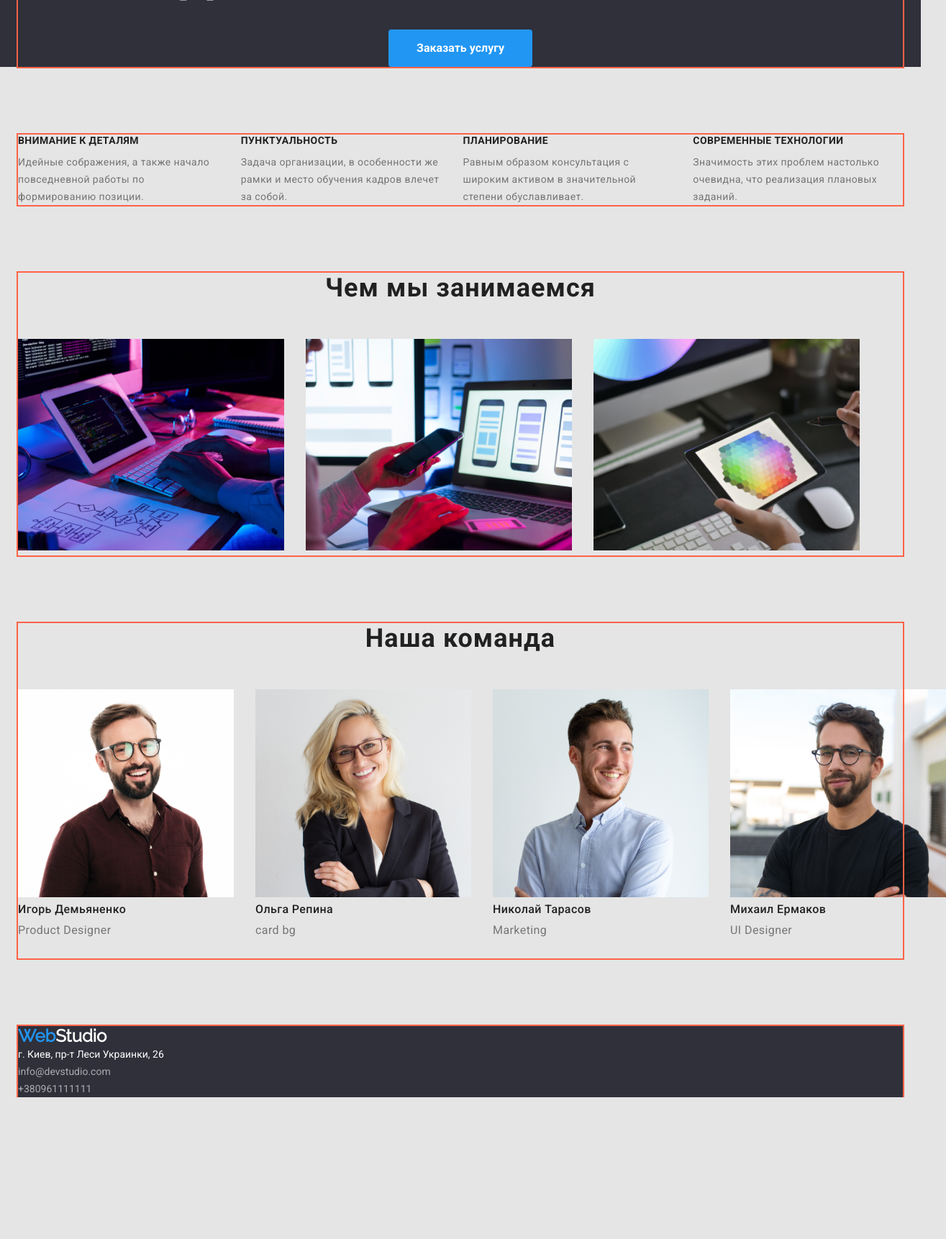
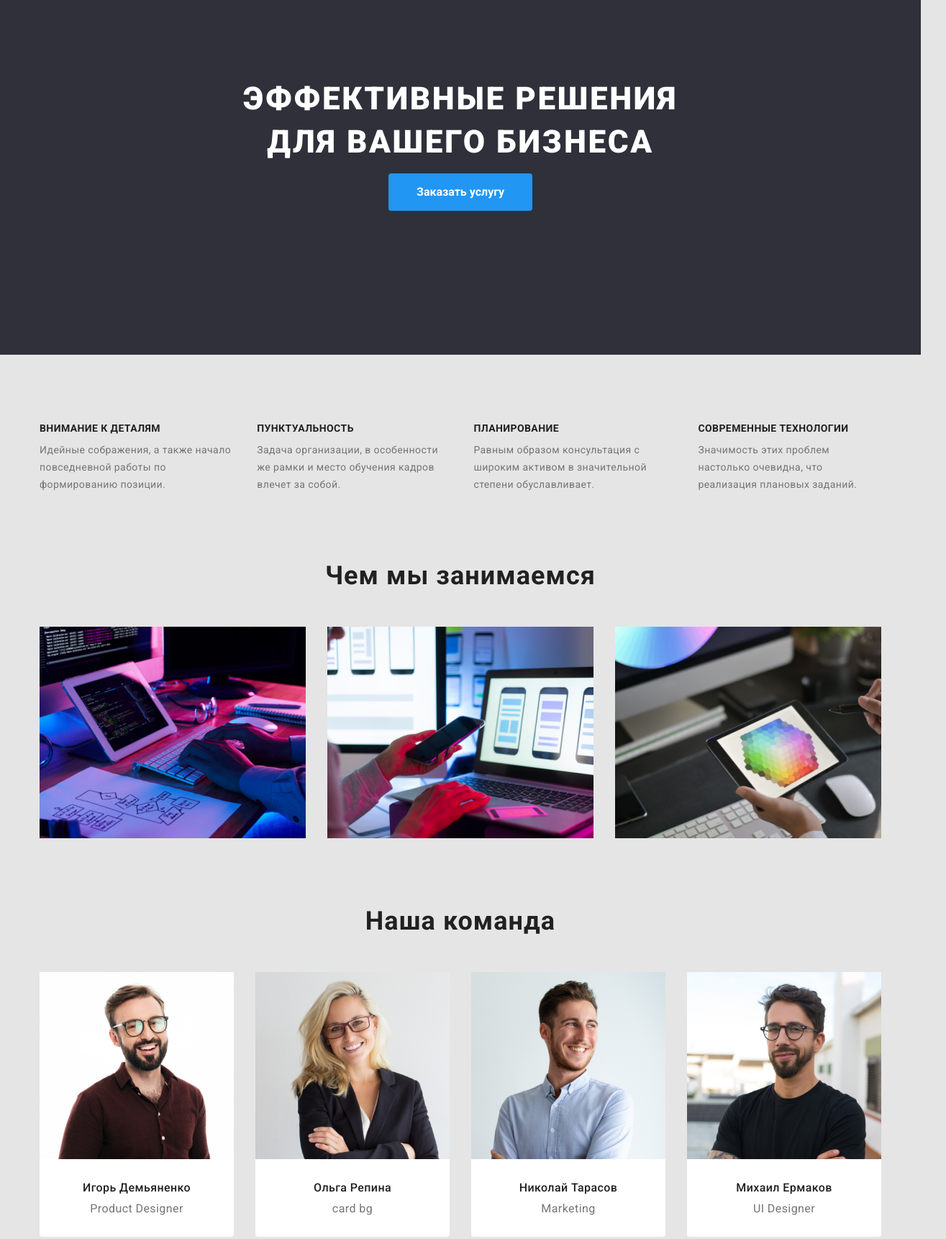
Before and after one commit to olesiatsven/goit-markup-hw-03, a plain HTML site: page index.html in a window 1280 px wide. Shown: the part 203-1925 px from the top of the page at 72% size, 1315 px wide, since content can reach past the window. Before the commit the page ends 1728 px from the top, so only its background shows below. Drawn offline with Linux system fonts and the light colour scheme.

Commit message:
Готове 3 дз

```diff
--- a/css/styles.css
+++ b/css/styles.css
@@ -32,10 +32,17 @@ margin: 0;
 text-decoration: none;
 }
  h1,h2,h3,h4,h5,p{
+     display: block;
      margin-top: 0;
      margin-bottom: 0;
+     width: 100%;
  }
 
+ img {
+     display: block;
+     width: 100%;
+     height: auto;
+ }
 
 /* logo */
 .logo {
@@ -133,8 +140,16 @@ margin-right: 50px;
 .hero-title {
 	color: var(--text-white-color);
     text-transform: uppercase;
-    margin-top: 0;
-    margin-bottom: 30px;
+    margin-top: 30px;
+
+    font-family: Roboto;
+    font-style: normal;
+    font-weight: 900;
+    font-size: 44px;
+    line-height: 60px;
+    text-align: center;
+    letter-spacing: 0.06em;
+    text-transform: uppercase;
 }
 .hero {
     background-color: var(--background-color);
@@ -145,7 +160,9 @@ margin-right: 50px;
     line-height: 60px;
     text-align: center;
     letter-spacing: 0.06em;
-    text-transform: uppercase;
+    padding-top: 200px;
+    padding-bottom: 200px;
+
 }
 /* button */
 .button {
@@ -182,16 +199,13 @@ letter-spacing: 0.03em;
 
 /* Preferences section */
 
-.list
-.work-list,
-.list-team,
-.preferences-list,
-.preferences-item  {
+.preferences-list .item {
     margin-right: 30px;
+    width: calc(( 100% - 3* 30px) / 4 ));
 
 }
-.list-team,
-.preferences-item:last-child {
+
+.preferences-list .item:last-child {
 margin-right: 0;
 }
 
@@ -211,29 +225,28 @@ margin-right: 0;
     text-align: left;
 }
 
+.text {
+    text-align: left;
+}
 /* What are we doing */
 
 
 .work-list {
     display: flex;
-    flex-wrap: nowrap;
+    padding-left: 0;
+    padding-right: 0;
 
 }
 
-.work-item {
-   width: calc((100%-30px*2)/3);
-    margin-right: 30px;
-
-
+.work-list .item {
+   width: calc((100% - 30px * 2 ) / 3);
+   margin-right: 30px;
 
 }
-.work-item:last-child {
+.work-list .item:last-child {
     margin-right: 0;
 }
 
-.work-item {
-  width: calc((100%-30px*2)/3);
-}
 .title-main {
     color: #212121;
     font-family: Roboto;
@@ -250,11 +263,22 @@ margin-right: 0;
 
 /* TEAM */
 
-.list-team {
-width: calc ((100% - 30px *3 ) / 4);
+.list-team .item {
+    width: calc(( 100% - 30px *3) / 4);
+    margin-right: 30px;
+    background: #FFFFFF;
+    border-radius: 0px 0px 4px 4px;
+
+
+
 }
-.list-team .item {
-    margin-right: 30px;
+.list-team .item:last-child {
+    margin-right: 0;
+}
+
+.team-name,
+.section-team {
+    text-align: center;
 }
 
 
@@ -266,7 +290,7 @@ width: calc ((100% - 30px *3 ) / 4);
     font-weight: 500;
     font-size: 16px;
     line-height: 19px;
-    margin-top: 0;
+    margin-top: 30px;
     margin-bottom: 10px;
 
 }
@@ -284,7 +308,13 @@ width: calc ((100% - 30px *3 ) / 4);
 /* footer */
 
 .footer-info {
-	background-color: var(--background-color);
+    background-color: var(--background-color);
+    padding-top: 60px;
+    padding-bottom: 60px;
+
+}
+.address-items {
+    margin-top: 20px;
 }
 .address-info {
     color: var(--text-white-color);
@@ -302,6 +332,8 @@ width: calc ((100% - 30px *3 ) / 4);
     font-weight: normal;
     font-size: 14px;
     line-height: 24px;
+    display: inline-block;
+    margin-top: 9px;
 }
 .nav-item:hover {
 	color: var(--accent-color);
@@ -309,7 +341,8 @@ width: calc ((100% - 30px *3 ) / 4);
 
 
 .logo-style {
-	color: var(--accent-color);
+    color: var(--accent-color);
+    margin-top: 60px;
 }
 .logo-over {
 	color: var(--text-white-color);
@@ -325,23 +358,63 @@ width: calc ((100% - 30px *3 ) / 4);
 
 }
 
+
+.button-container {
+
+
+}
 .button-list {
+    display: flex;
     color: var(--title-text-color);
     font-family: Roboto;
     font-style: 400;
     font-weight: 500;
     font-size: 16px;
     line-height: 26px;
-    text-align: center;
+
     letter-spacing: 0.03em;
+    margin-bottom: 34px;
+    justify-content: center;
+    text-decoration: none;
+
 }
 
-.button-item :focus,
-.button-item :hover {
+.button-item {
+/* width: calc(( 100% - 30px *4) / 5); */
+
+padding: 6px 22px;
+min-width: 73px;
+margin-right: 8px;
+border-radius: 4px;
+justify-content: center;
+font-family: Roboto;
+font-style: normal;
+font-weight: 500;
+font-size: 16px;
+line-height: 1.62;
+text-align: center;
+letter-spacing: 0.03em;
+border:  1px solid transparent;
+background-color: var(--background-color-button);
+color: var(--title-text-color);
+
+}
+
+
+.button-item:last-child {
+    margin-right: 0;
+}
+
+.button-list :focus,
+.button-list :hover {
+
+    /* box-shadow: 0px 4px 4px rgba(0, 0, 0, 0.15); */
     color: var(--text-white-color);
     background-color: var(--accent-color);
 
 }
+
+
 
 .portfolio-list {
 
@@ -354,9 +427,11 @@ width: calc ((100% - 30px *3 ) / 4);
     font-size: 16px;
     line-height: 30px;
     letter-spacing: 0.03em;
+
 }
 .portfolio-item {
-    width: calc((100%-30px*2)/3);
+    width: calc(( 100% - 30px *2 ) / 3);
+    margin-right: 30px;
     margin-bottom: 30px;
 }
 
@@ -377,15 +452,22 @@ width: calc ((100% - 30px *3 ) / 4);
     font-size: 18px;
     line-height: 36px;
     letter-spacing: 0.06em;
+    margin-left: 24px;
+    margin-right: 24px;
+    margin-top: 20px;
 
 }
 /* block */
 .container{
-    width: 1230px;
-    margin-left: auto;
-    margin-right: auto;
-    outline: 2px solid tomato;
+    width: 1200px;
+    padding: 0 15px;
+    margin: 0 auto;
+
 }
 
-
- /* test */
+.portfolio-category {
+    margin-top: 4px;
+    margin-left:24px ;
+    margin-right: 24px;
+    margin-bottom: 20px;
+}
--- a/index.html
+++ b/index.html
@@ -58,19 +58,19 @@
 			<section class="section">
 				<div class="container">
 					<ul class="preferences-list">
-						<li class="preferences-item">
+						<li class="item">
 							<h2 class="section-title">внимание к деталям</h2>
 							<p class="text">Идейные сображения, а также начало повседневной работы по формированию позиции.</p>
 						</li>
-						<li class="preferences-item">
+						<li class="item">
 							<h2 class="section-title">пунктуальность</h2>
 							<p class="text">Задача организации, в особенности же рамки и место обучения кадров влечет за собой.</p>
 						</li>
-						<li class="preferences-item">
+						<li class="item">
 							<h2 class="section-title">планирование</h2>
 							<p class="text">Равным образом консультация с широким активом в значительной степени обуславливает.</p>
 						</li>
-						<li class="preferences-item">
+						<li class="item">
 							<h2 class="section-title">современные технологии</h2>
 							<p class="text">Значимость этих проблем настолько очевидна, что реализация плановых заданий.</p>
 						</li>
@@ -84,13 +84,13 @@
 				<div class="container">
 					<h2 class="title-main">Чем мы занимаемся</h2>
 					<ul class="work-list">
-						<li class="work-item">
+						<li class="item">
 							<img src="./image/img.png" alt="web image 1" />
 						</li>
-						<li class="work-item">
+						<li class="item">
 							<img src="./image/img2.png" alt="web image 2" />
 						</li>
-						<li class="work-item">
+						<li class="item">
 							<img src="./image/img3.png" alt="web image 3" />
 						</li>
 					</ul>
@@ -133,7 +133,7 @@
 					<a href="./index.html" class="logo-over">
 						<h2><span class="logo-style">Web</span>Studio</h2>
 					</a>
-					<address>
+					<address class="address-items">
 						<p class="address-info">г. Киев, пр-т Леси Украинки, 26</p>
 						<p><a href="mailto:info@devstudio.com" class="nav-item">info@devstudio.com</a></p>
 						<p><a href="tel:+380961111111" class="nav-item">+380961111111</a></p>
```
Also changed, not shown: portfolio.html (+19 -17 lines).
